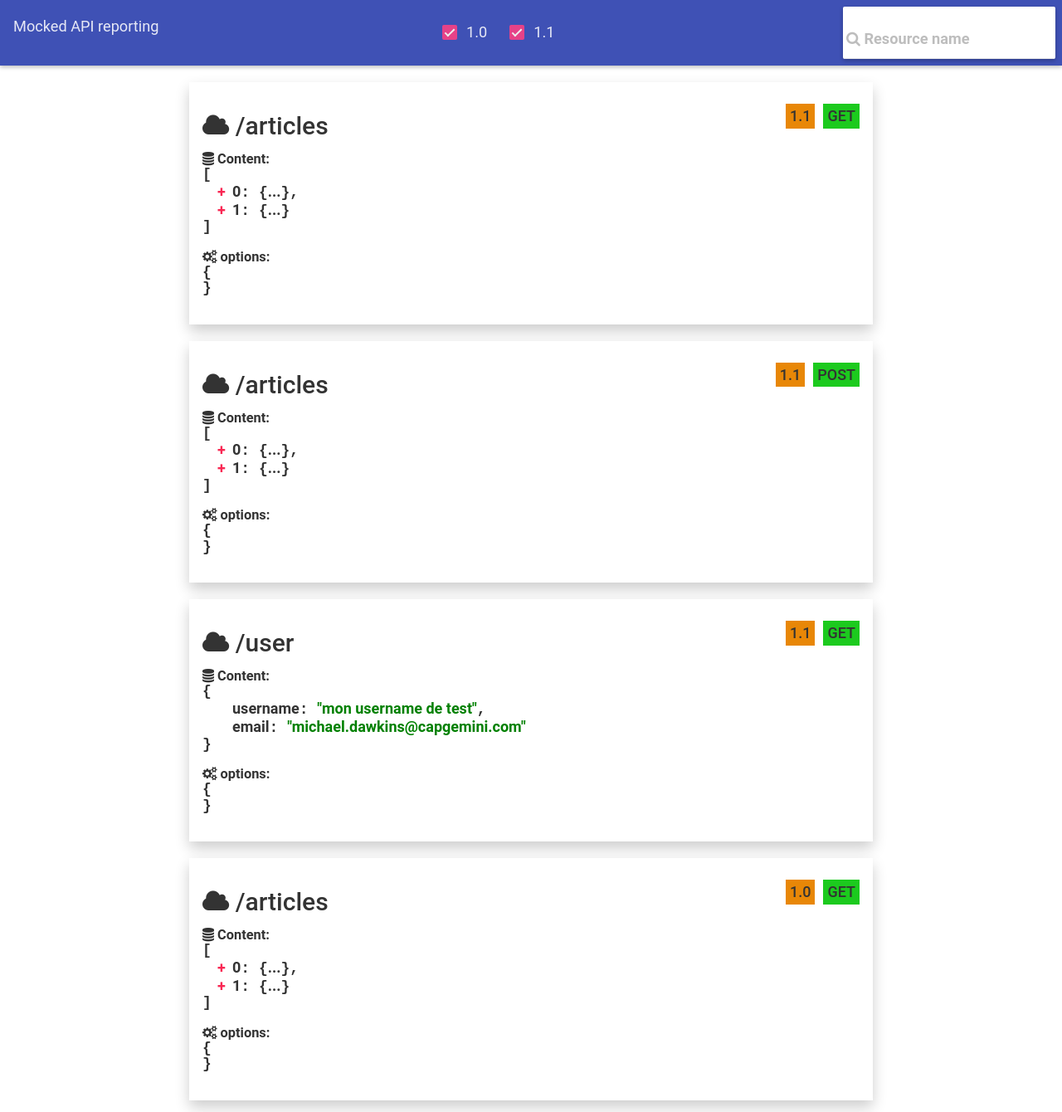
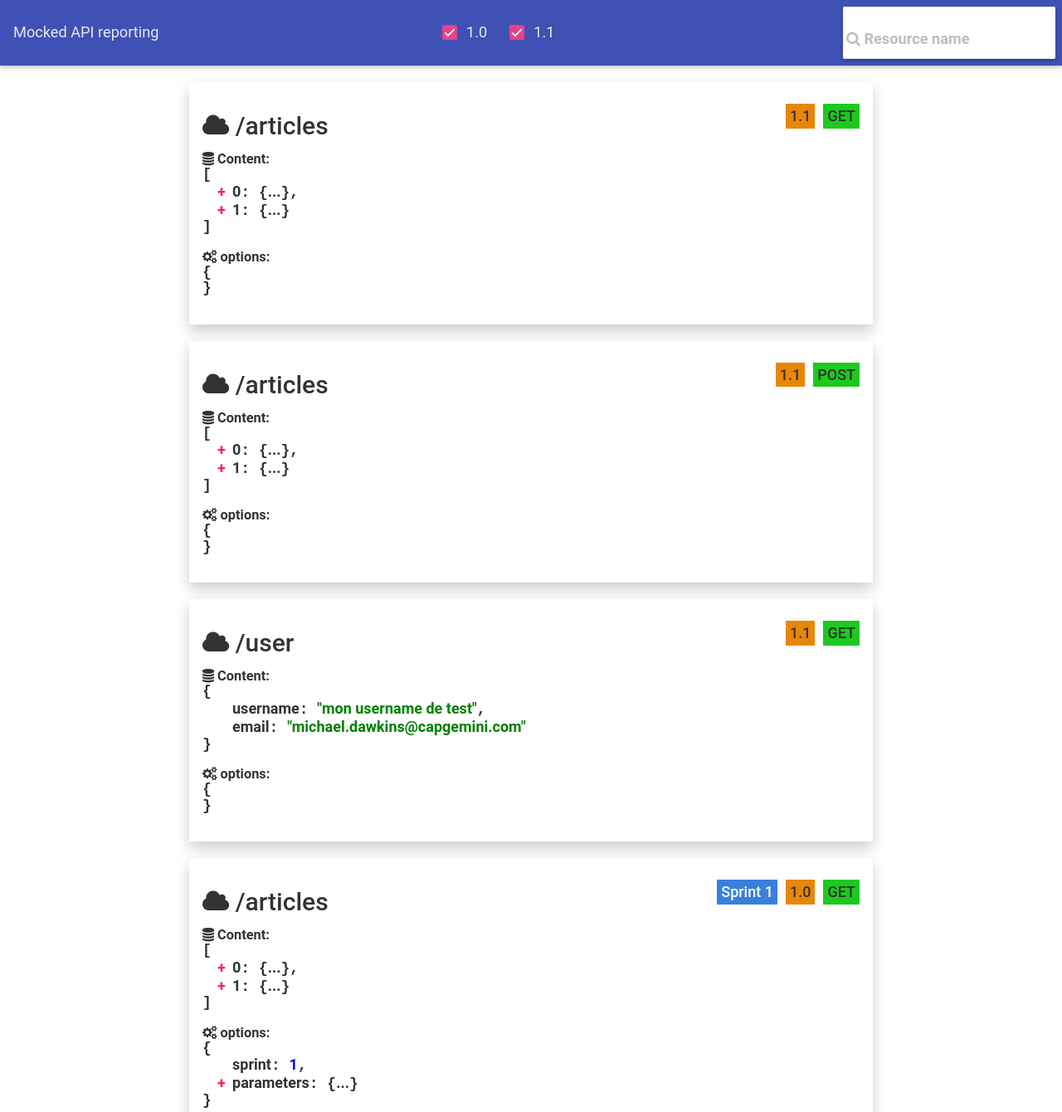
Before and after one commit to Michael-Dawkins/auto-mock-server, a website: page reporting/index.html in a window 1280 px wide. Shown: the top 1340 px of the page at 83% size. Drawn offline with Linux system fonts and the light colour scheme; a web font is replaced by a local one.

Commit message:
Sprint identification and visual enhancements

```diff
--- a/mocks/1.0/articles/GET/config.json
+++ b/mocks/1.0/articles/GET/config.json
@@ -1,3 +1,9 @@
 {
+	"sprint": 1,
+	"parameters" :
+		{
+			"option" : "required",
+			"option2" : "not required"
+		}
 
 }
--- a/reporting/app/css/style.css
+++ b/reporting/app/css/style.css
@@ -1,5 +1,9 @@
 div, span {
   font-family: RobotoDraft, Roboto, 'Helvetica Neue', sans-serif;
+}
+
+h2.md-toolbar-tools {
+  margin-top: 7px;
 }
 
 h2.api-title {
@@ -23,6 +27,12 @@ h4.method {
 
 h4.version {
   background-color: rgb(232, 135, 7);
+}
+
+h4.sprint {
+  background-color: rgb(57, 128, 221);
+  color:white;
+  margin-right:10px;
 }
 
 form.api-version {
--- a/reporting/app/services/GeneratedData.js
+++ b/reporting/app/services/GeneratedData.js
@@ -1 +1 @@
-apiReport.factory('GeneratedData', function(){return {getData: function(){return [{"resourcePath":"/articles","content":[{"name":"télé","price":143.23},{"name":"écran","price":14}],"method":"GET","version":"1.0","options":{}},{"resourcePath":"/articles","content":[{"name":"télé","price":143.23},{"name":"écran","price":14}],"method":"POST","version":"1.0","options":{}},{"resourcePath":"/user","content":{"username":"mon username de test","email":"michael.dawkins@capgemini.com"},"method":"GET","version":"1.0","options":{}},{"resourcePath":"/articles","content":[{"name":"télé","price":143.23},{"name":"écran","price":14}],"method":"GET","version":"1.1","options":{}},{"resourcePath":"/articles","content":[{"name":"télé","price":143.23},{"name":"écran","price":14}],"method":"POST","version":"1.1","options":{}},{"resourcePath":"/user","content":{"username":"mon username de test","email":"michael.dawkins@capgemini.com"},"method":"GET","version":"1.1","options":{}}];}}});
+apiReport.factory('GeneratedData', function(){return {getData: function(){return [{"resourcePath":"/articles","content":[{"name":"télé","price":143.23},{"name":"écran","price":14}],"method":"GET","version":"1.0","options":{"sprint":1,"parameters":{"option":"required","option2":"not required"}}},{"resourcePath":"/articles","content":[{"name":"télé","price":143.23},{"name":"écran","price":14}],"method":"POST","version":"1.0","options":{}},{"resourcePath":"/user","content":{"username":"mon username de test","email":"michael.dawkins@capgemini.com"},"method":"GET","version":"1.0","options":{}},{"resourcePath":"/articles","content":[{"name":"télé","price":143.23},{"name":"écran","price":14}],"method":"GET","version":"1.1","options":{}},{"resourcePath":"/articles","content":[{"name":"télé","price":143.23},{"name":"écran","price":14}],"method":"POST","version":"1.1","options":{}},{"resourcePath":"/user","content":{"username":"mon username de test","email":"michael.dawkins@capgemini.com"},"method":"GET","version":"1.1","options":{}}];}}});
--- a/reporting/app/views/main.html
+++ b/reporting/app/views/main.html
@@ -24,6 +24,7 @@
       </h2>
       <h4 class="pastille method">{{resource.method}}</h2>
       <h4 class="pastille version">{{resource.version}}</h2>
+      <h4 class="pastille sprint" ng-if="resource.options.sprint">Sprint {{ resource.options.sprint }}</h4>
       <h3 class="api-content">
         <i class="fa fa-database"></i> Content:
         <json-explorer data="resource.content"></json-explorer>
```
Also changed, not shown: README.md.
